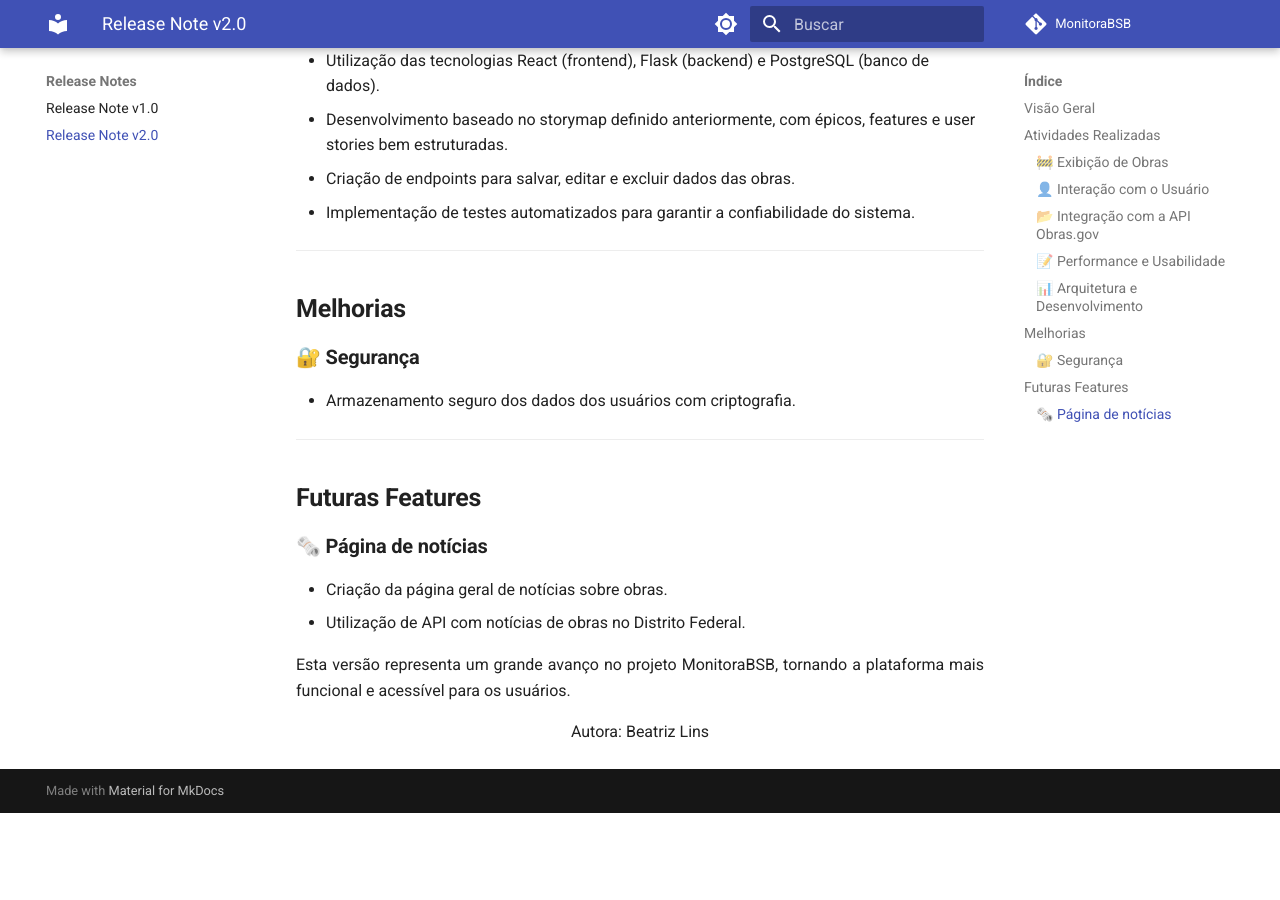
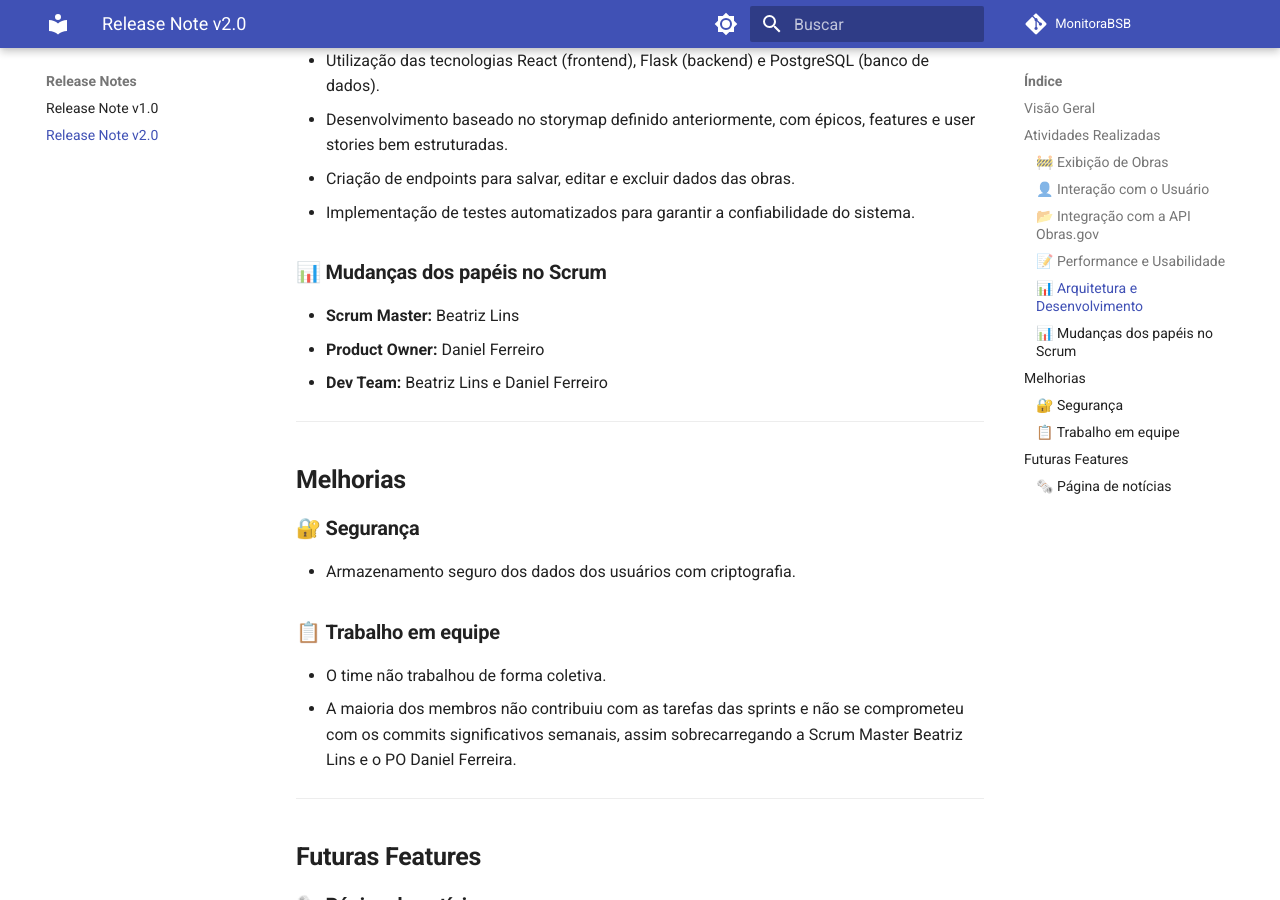
Before and after one commit to unb-mds/2024-2-Squad08, an MkDocs documentation site: the page built from docs/release_notes/release2.md, in a window 1280 px wide and 900 px high, scrolled down 1271 px. Built offline with MkDocs 1.6.1 and Material for MkDocs 9.7.7, drawn with Linux system fonts in a browser that asks for light colours; comment, search, counter and statistics services are not loaded; before the commit the page ends 2084 px from its top, so only the background shows below that.

Commit message:
feat: updating release notes

```diff
--- a/docs/release_notes/release2.md
+++ b/docs/release_notes/release2.md
@@ -36,12 +36,21 @@
 - Criação de endpoints para salvar, editar e excluir dados das obras.
 - Implementação de testes automatizados para garantir a confiabilidade do sistema.
 
+### 📊 **Mudanças dos papéis no Scrum**
+- **Scrum Master:** Beatriz Lins
+- **Product Owner:** Daniel Ferreiro
+- **Dev Team:** Beatriz Lins e Daniel Ferreiro
+
 ---
 
 ## **Melhorias**
 
 ### 🔐 **Segurança**
 - Armazenamento seguro dos dados dos usuários com criptografia.
+
+### 📋 **Trabalho em equipe**
+- O time não trabalhou de forma coletiva.
+- A maioria dos membros não contribuiu com as tarefas das sprints e não se comprometeu com os commits significativos semanais, assim sobrecarregando a Scrum Master Beatriz Lins e o PO Daniel Ferreira.
 
 ---
 
```
Also changed, not shown: docs/release_notes/release1.md (+9 -1 lines).
